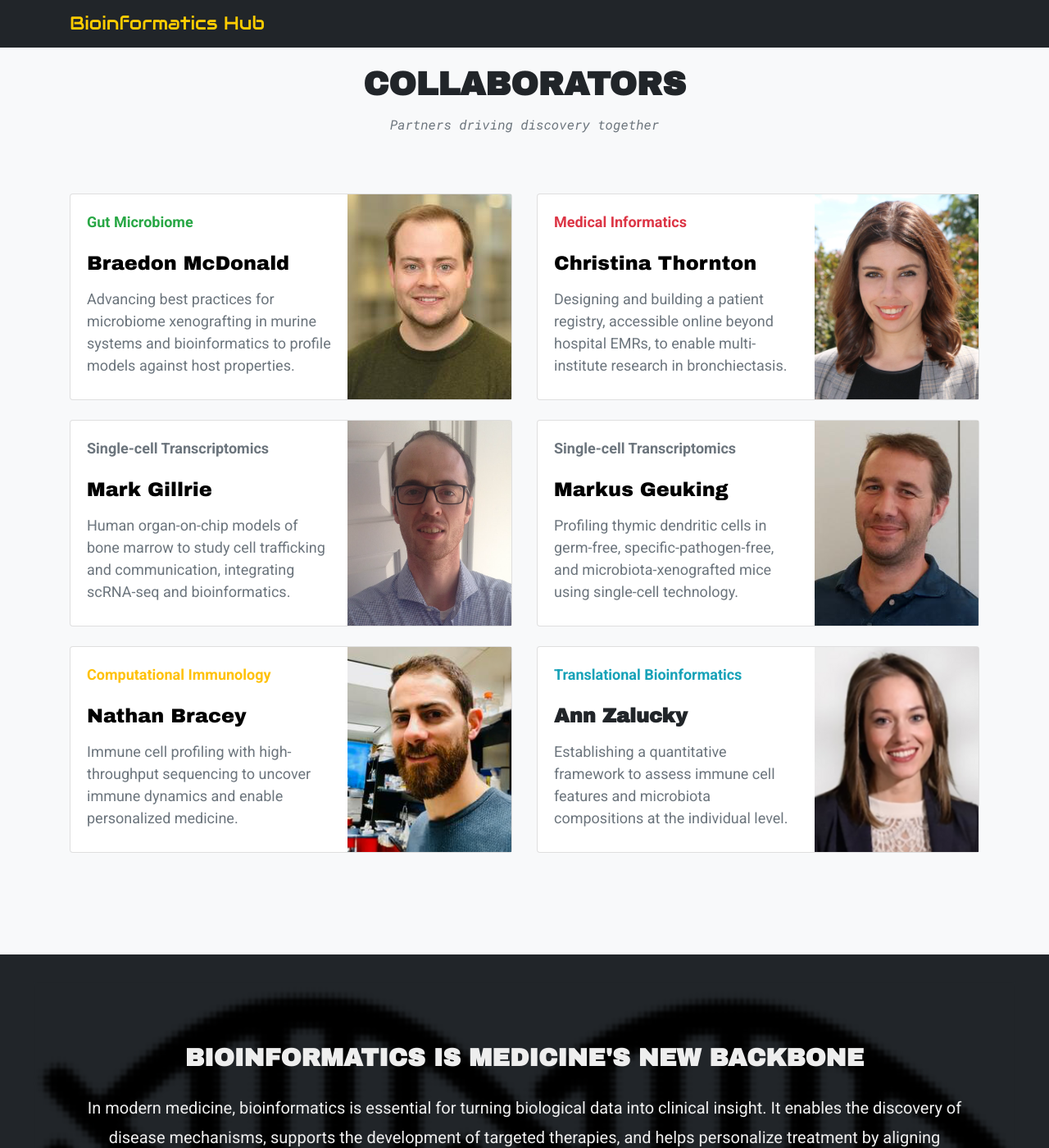
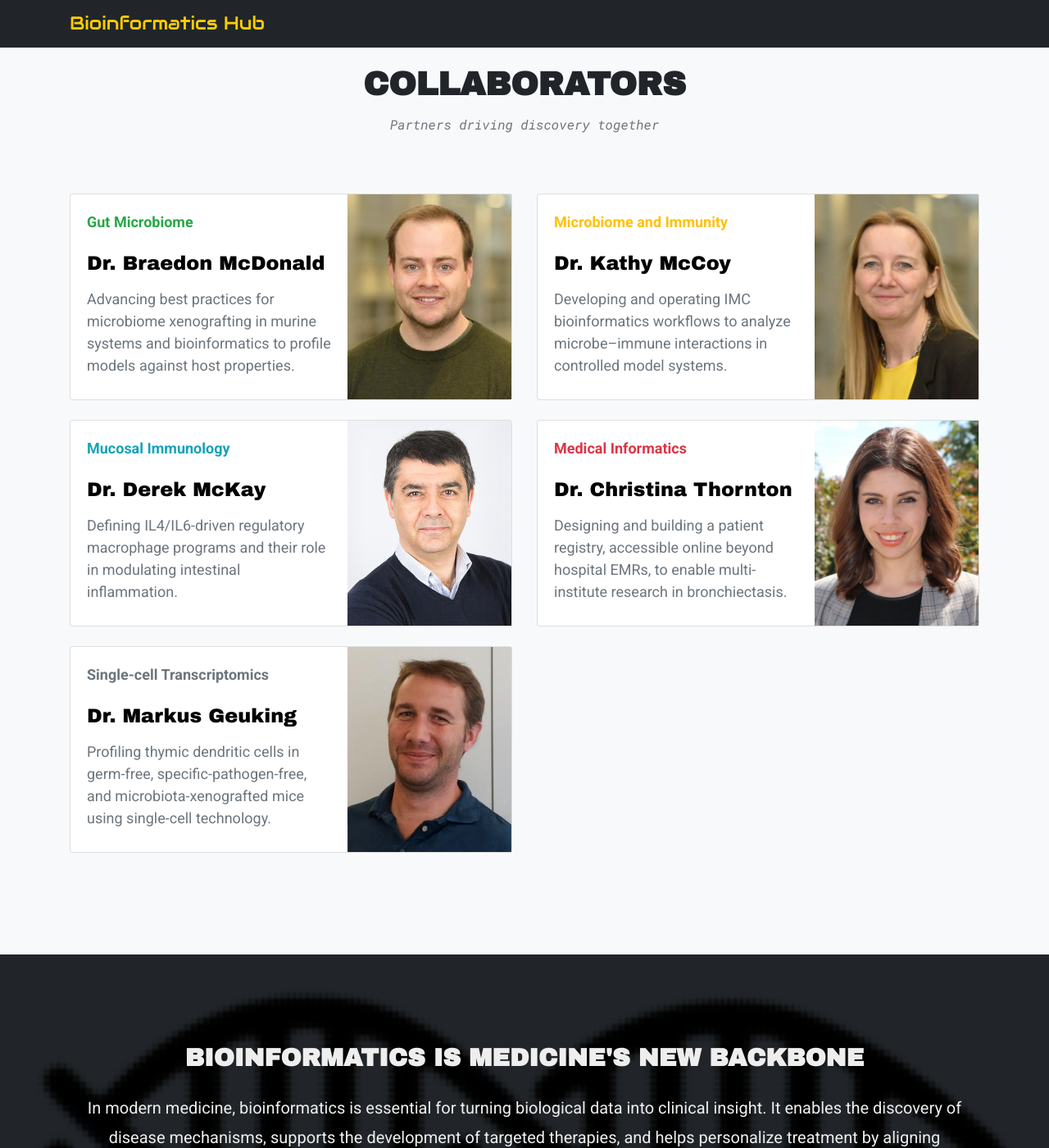
Before and after one commit to Snyder-Institute/BioinformaticsHub, a Jekyll site: the page built from index.md, in a window 1280 px wide and 1400 px high, scrolled down 3474 px. Shown: the whole window at 82% size. Built offline with Jekyll 4.4.1, drawn with Linux system fonts in a browser that asks for light colours; some of the changed text lies outside the part shown.

Commit message:
Updated: project list reorder, collaborators

```diff
--- a/_includes/collaborators.html
+++ b/_includes/collaborators.html
@@ -15,7 +15,7 @@
                                 <div class="card collaborators flex-md-row mb-4 box-shadow h-md-250">
                                         <div class="card-body d-flex flex-column align-items-start">
                                                 <strong class="d-inline-block mb-2 text-success">Gut Microbiome</strong>
-                                                <h4 class="service-heading"><a href="https://TMRLab.github.io/" target="_blank">Braedon McDonald</a></h4>
+                                                <h4 class="service-heading"><a href="https://TMRLab.github.io/" target="_blank">Dr. Braedon McDonald</a></h4>
                                                 <div class="text-muted">Advancing best practices for microbiome xenografting in murine systems and bioinformatics to profile models against host properties.</div>
                                         </div>
                                         <img class="card-img-right flex-auto d-none d-md-block"
@@ -24,58 +24,76 @@
 
                                 <div class="card collaborators flex-md-row mb-4 box-shadow h-md-250">
                                         <div class="card-body d-flex flex-column align-items-start">
-                                                <strong class="d-inline-block mb-2 text-secondary">Single-cell Transcriptomics</strong>
-                                                <h4 class="service-heading"><a href="https://www.gillrielab.com/" target="_blank">Mark Gillrie</a></h4>
-                                                <div class="text-muted">Human organ-on-chip models of bone marrow to study cell trafficking and communication, integrating scRNA-seq and bioinformatics.</div>
+                                                <strong class="d-inline-block mb-2 text-info">Mucosal Immunology</strong>
+                                                <h4 class="service-heading"><a href="https://sites.google.com/view/mckaylab/home" target="_blank">Dr. Derek McKay</a></h4>
+                                                <div class="text-muted">Defining IL4/IL6-driven regulatory macrophage programs and their role in modulating intestinal inflammation.</div>
                                         </div>
                                         <img class="card-img-right flex-auto d-none d-md-block"
-                                                src="/assets/img/collaborators/Mark_Gillrie.png">
-                                </div>
-
-                                <div class="card collaborators flex-md-row mb-4 box-shadow h-md-250">
-                                        <div class="card-body d-flex flex-column align-items-start">
-                                                <strong class="d-inline-block mb-2 text-warning">Computational Immunology</strong>
-                                                <h4 class="service-heading"><a href="https://www.gillrielab.com/" target="_blank">Nathan Bracey</a></h4>
-                                                <div class="text-muted">Immune cell profiling with high-throughput sequencing to uncover immune dynamics and enable personalized medicine.</div>
-                                        </div>
-                                        <img class="card-img-right flex-auto d-none d-md-block"
-                                                src="/assets/img/collaborators/Nathan_Bracey.png">
-                                </div>
-                        </div>
-                        <div class="col-md-6">
-                                <div class="card collaborators flex-md-row mb-4 box-shadow h-md-250">
-                                        <div class="card-body d-flex flex-column align-items-start">
-                                                <strong class="d-inline-block mb-2 text-danger">Medical Informatics</strong>
-                                                <h4 class="service-heading"><a href="https://lab.christinathornton.ca/" target="_blank">Christina Thornton</a></h4>
-                                                <div class="text-muted">Designing and building a patient registry, accessible online beyond hospital EMRs, to enable multi-institute research in bronchiectasis.</div>
-                                        </div>
-                                        <img class="card-img-right flex-auto d-none d-md-block"
-                                                src="/assets/img/collaborators/Christina_Thornton.png">
+                                                src="/assets/img/collaborators/Derek_McKay.png">
                                 </div>
 
                                 <div class="card collaborators flex-md-row mb-4 box-shadow h-md-250">
                                         <div class="card-body d-flex flex-column align-items-start">
                                                 <strong class="d-inline-block mb-2 text-secondary">Single-cell Transcriptomics</strong>
-                                                <h4 class="service-heading"><a href="https://www.markusgeukinglab.ca/" target="_blank">Markus Geuking</a></h4>
+                                                <h4 class="service-heading"><a href="https://www.markusgeukinglab.ca/" target="_blank">Dr. Markus Geuking</a></h4>
                                                 <div class="text-muted">Profiling thymic dendritic cells in germ-free, specific-pathogen-free, and microbiota-xenografted mice using single-cell technology.</div>
                                         </div>
                                         <img class="card-img-right flex-auto d-none d-md-block"
                                                 src="/assets/img/collaborators/Markus_Geuking.png">
                                 </div>
 
+                        </div>
+                        <div class="col-md-6">
+
                                 <div class="card collaborators flex-md-row mb-4 box-shadow h-md-250">
                                         <div class="card-body d-flex flex-column align-items-start">
-                                                <strong class="d-inline-block mb-2 text-info">Translational Bioinformatics</strong>
-                                                <h4 class="service-heading">Ann Zalucky</h4>
-                                                <div class="text-muted">Establishing a quantitative framework to assess immune cell features and microbiota compositions at the individual level.</div>
+                                                <strong class="d-inline-block mb-2 text-warning">Microbiome and Immunity</strong>
+                                                <h4 class="service-heading"><a href="https://www.kathymccoylab.ca/" target="_blank">Dr. Kathy McCoy</a></h4>
+                                                <div class="text-muted">Developing and operating IMC bioinformatics workflows to analyze microbe–immune interactions in controlled model systems.</div>
                                         </div>
                                         <img class="card-img-right flex-auto d-none d-md-block"
-                                                src="/assets/img/collaborators/Ann_Zalucky.png">
+                                                src="/assets/img/collaborators/Kathy_McCoy.png">
                                 </div>
 
+                                <div class="card collaborators flex-md-row mb-4 box-shadow h-md-250">
+                                        <div class="card-body d-flex flex-column align-items-start">
+                                                <strong class="d-inline-block mb-2 text-danger">Medical Informatics</strong>
+                                                <h4 class="service-heading"><a href="https://lab.christinathornton.ca/" target="_blank">Dr. Christina Thornton</a></h4>
+                                                <div class="text-muted">Designing and building a patient registry, accessible online beyond hospital EMRs, to enable multi-institute research in bronchiectasis.</div>
+                                        </div>
+                                        <img class="card-img-right flex-auto d-none d-md-block"
+                                                src="/assets/img/collaborators/Christina_Thornton.png">
+                                </div>
                         </div>
                 </div>
         </div>
 </section>
 <!-- End Collaborators -->
 <!-- SRC: https://getbootstrap.com/docs/5.3/utilities/colors/ -->
+<!--div class="card collaborators flex-md-row mb-4 box-shadow h-md-250">
+        <div class="card-body d-flex flex-column align-items-start">
+                <strong class="d-inline-block mb-2 text-info">Translational Bioinformatics</strong>
+                <h4 class="service-heading">Ann Zalucky</h4>
+                <div class="text-muted">Establishing a quantitative framework to assess immune cell features and microbiota compositions at the individual level.</div>
+        </div>
+        <img class="card-img-right flex-auto d-none d-md-block"
+                src="/assets/img/collaborators/Ann_Zalucky.png">
+</div-->
+<!--div class="card collaborators flex-md-row mb-4 box-shadow h-md-250">
+        <div class="card-body d-flex flex-column align-items-start">
+                <strong class="d-inline-block mb-2 text-secondary">Single-cell Transcriptomics</strong>
+                <h4 class="service-heading"><a href="https://www.gillrielab.com/" target="_blank">Mark Gillrie</a></h4>
+                <div class="text-muted">Human organ-on-chip models of bone marrow to study cell trafficking and communication, integrating scRNA-seq and bioinformatics.</div>
+        </div>
+        <img class="card-img-right flex-auto d-none d-md-block"
+                src="/assets/img/collaborators/Mark_Gillrie.png">
+</div-->
+<!--div class="card collaborators flex-md-row mb-4 box-shadow h-md-250">
+        <div class="card-body d-flex flex-column align-items-start">
+                <strong class="d-inline-block mb-2 text-warning">Computational Immunology</strong>
+                <h4 class="service-heading"><a href="https://www.gillrielab.com/" target="_blank">Nathan Bracey</a></h4>
+                <div class="text-muted">Immune cell profiling with high-throughput sequencing to uncover immune dynamics and enable personalized medicine.</div>
+        </div>
+        <img class="card-img-right flex-auto d-none d-md-block"
+                src="/assets/img/collaborators/Nathan_Bracey.png">
+</div-->
--- a/_includes/projects.html
+++ b/_includes/projects.html
@@ -12,19 +12,10 @@
                                 <div class="timeline">
 
                                         <div class="timeline-wrapper">
-                                                <div class="timeline-yr"><span>Sep 2025
-                                                        </span></div><div class="timeline-info"><a href="https://bioinformatics.ucalgary.ca/CanBE-NTM/"
-                                                                target="_blank"><h4 class="timeline-heading">Multi-institute Patient Registry
-                                                                </h4></a><p class="timeline-subheading">Dr. Christina Thornton
-                                                        </p>
-                                                </div>
-                                        </div>
-
-                                        <div class="timeline-wrapper">
-                                                <div class="timeline-yr"><span>Oct 2025
-                                                        </span></div><div class="timeline-info"><a href="https://bioinformatics.ucalgary.ca/Doradora/"
-                                                                target="_blank"><h4 class="timeline-heading">ONT Dorado Run Analyzer
-                                                                </h4></a><p class="timeline-subheading">Dr. Braedon McDonald
+                                                <div class="timeline-yr"><span>Dec 2025
+                                                        </span></div><div class="timeline-info"><a href="https://bioinformatics.ucalgary.ca/Macrophage/"
+                                                                target="_blank"><h4 class="timeline-heading">Cytokine-driven macrophages
+                                                                </h4></a><p class="timeline-subheading">Dr. Derek McKay
                                                         </p>
                                                 </div>
                                         </div>
@@ -38,11 +29,29 @@
                                                 </div>
                                         </div>
 
+                                        <div class="timeline-wrapper">
+                                                <div class="timeline-yr"><span>Nov 2025
+                                                        </span></div><div class="timeline-info"><a href="https://bioinformatics.ucalgary.ca/NetMHCIIpan/"
+                                                                target="_blank"><h4 class="timeline-heading"><i>In Silico</i> Immunopeptidomics
+                                                                </h4></a><p class="timeline-subheading">Dr. Markus Geuking
+                                                        </p>
+                                                </div>
+                                        </div>
+
                                 </div> <!-- end of timeline div -->
                         </div> <!-- end of col -->
 
                         <div class="col-lg-6 col-12">
                                 <div class="timeline">
+
+                                        <div class="timeline-wrapper">
+                                                <div class="timeline-yr"><span>Oct 2025
+                                                        </span></div><div class="timeline-info"><a href="https://bioinformatics.ucalgary.ca/Doradora/"
+                                                                target="_blank"><h4 class="timeline-heading">ONT Dorado Run Analyzer
+                                                                </h4></a><p class="timeline-subheading">Dr. Braedon McDonald
+                                                        </p>
+                                                </div>
+                                        </div>
 
                                         <div class="timeline-wrapper">
                                                 <div class="timeline-yr"><span>Oct 2025
@@ -54,19 +63,10 @@
                                         </div>
 
                                         <div class="timeline-wrapper">
-                                                <div class="timeline-yr"><span>Nov 2025
-                                                        </span></div><div class="timeline-info"><a href="https://bioinformatics.ucalgary.ca/NetMHCIIpan/"
-                                                                target="_blank"><h4 class="timeline-heading"><i>In Silico</i> Immunopeptidomics
-                                                                </h4></a><p class="timeline-subheading">Dr. Markus Geuking
-                                                        </p>
-                                                </div>
-                                        </div>
-
-                                        <div class="timeline-wrapper">
-                                                <div class="timeline-yr"><span>Dec 2025
-                                                        </span></div><div class="timeline-info"><a href="https://bioinformatics.ucalgary.ca/Macrophage/"
-                                                                target="_blank"><h4 class="timeline-heading">Cytokine-driven macrophages
-                                                                </h4></a><p class="timeline-subheading">Dr. Derek McKay
+                                                <div class="timeline-yr"><span>Sep 2025
+                                                        </span></div><div class="timeline-info"><a href="https://bioinformatics.ucalgary.ca/CanBE-NTM/"
+                                                                target="_blank"><h4 class="timeline-heading">Multi-institute Patient Registry
+                                                                </h4></a><p class="timeline-subheading">Dr. Christina Thornton
                                                         </p>
                                                 </div>
                                         </div>
```
Also changed, not shown: assets/img/collaborators/Derek_McKay.png (added), assets/img/collaborators/Kathy_McCoy.png (added), 3 other files.
